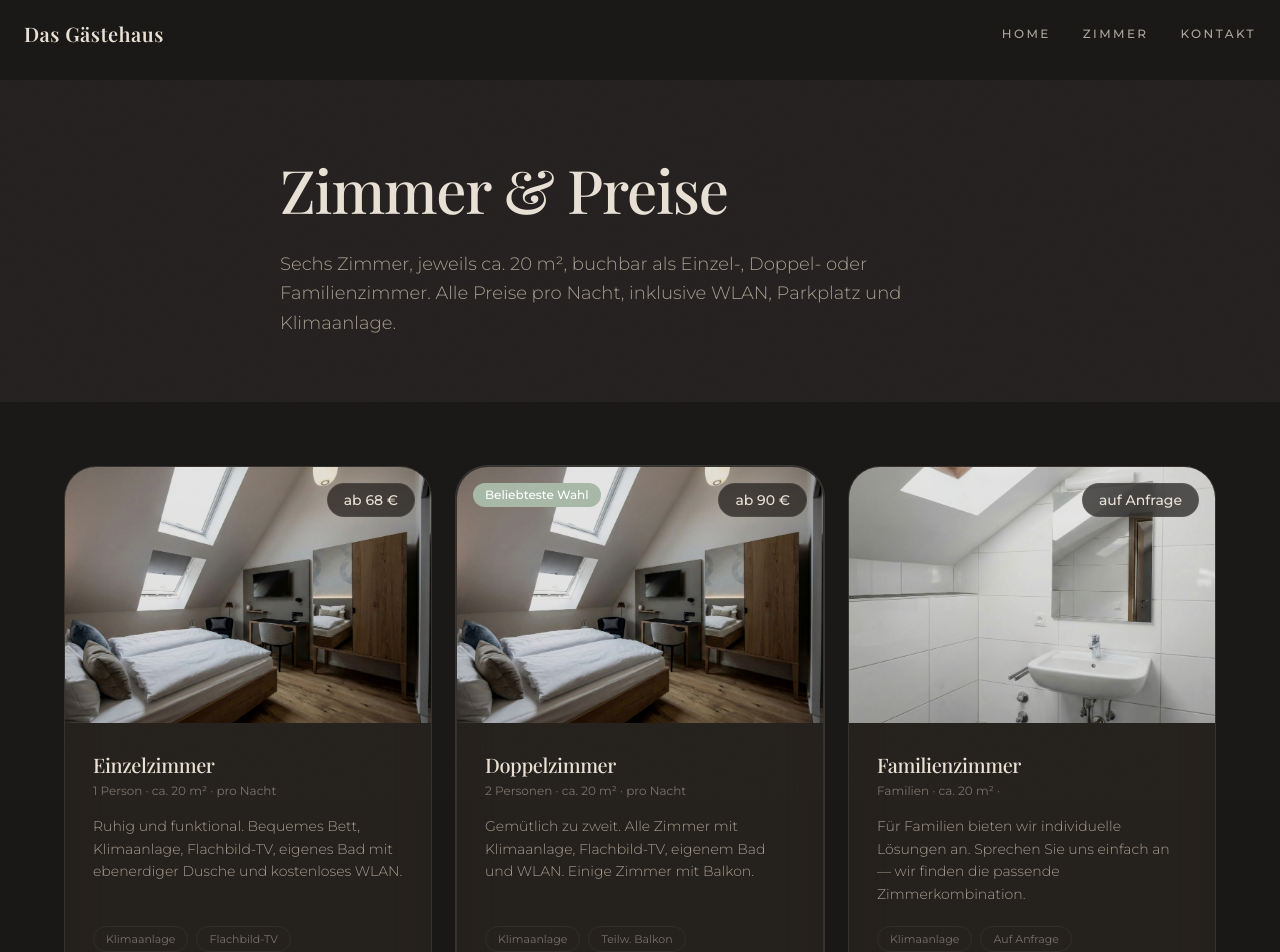
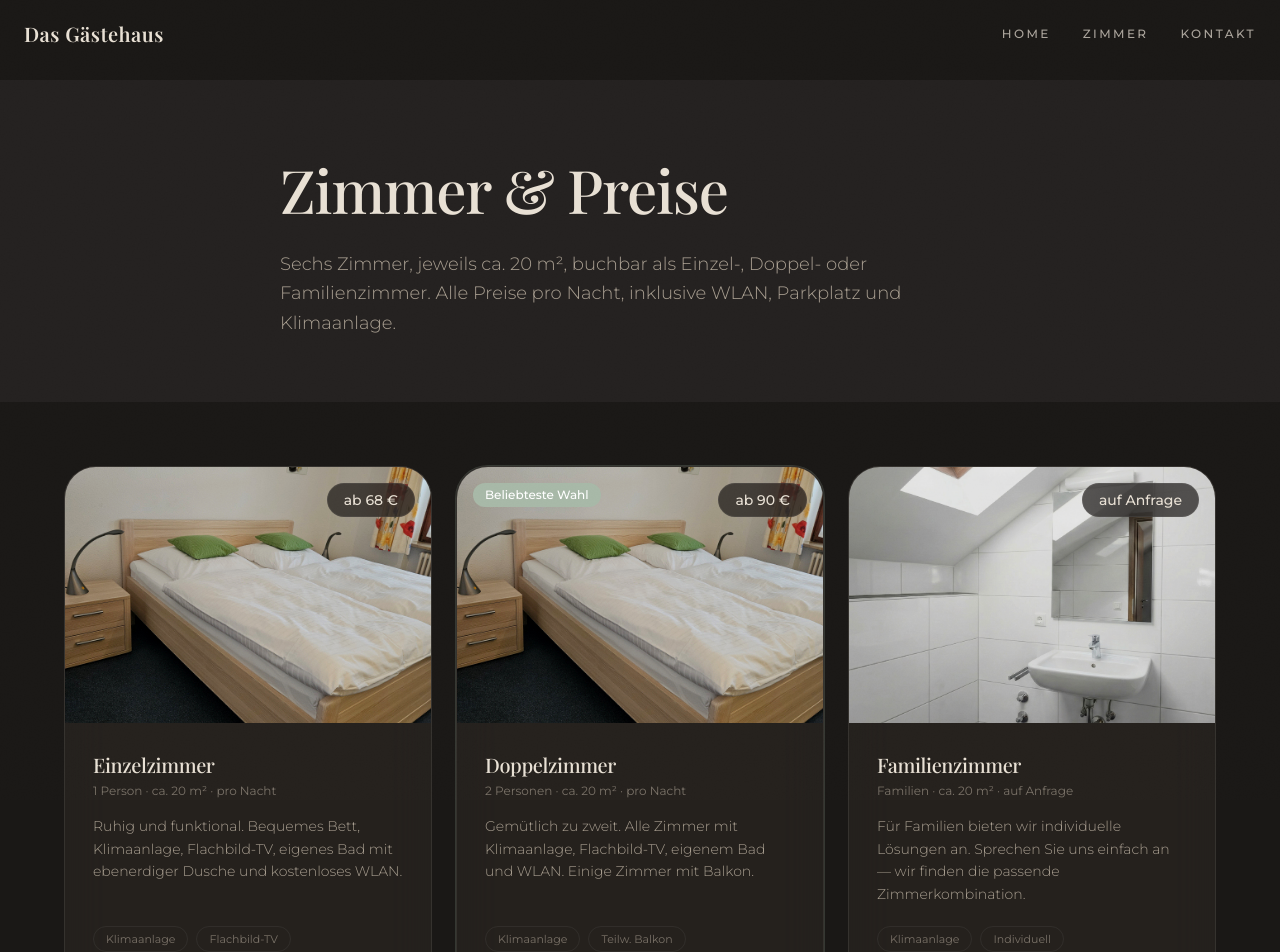
Before and after one commit to leonschmidt020-bot/G-stehaus, a Next.js app: page /zimmer in a window 1280 px wide. Shown: the top 952 px of the page. Built offline with nearby package versions, Linux system fonts and the light colour scheme.

Commit message:
Echtes Zimmerfoto hinzufügen und Familienzimmer-Anzeige korrigieren
Co-Authored-By: Claude Opus 4.6 <noreply@anthropic.com>

```diff
--- a/src/components/home/Gallery.tsx
+++ b/src/components/home/Gallery.tsx
@@ -6,7 +6,7 @@ import { gsap } from "@/lib/gsap";
 
 const images = [
   { src: "/images/exterior.jpg", alt: "Das Gästehaus von außen", span: "md:col-span-2 md:row-span-2" },
-  { src: "/images/room.jpg", alt: "Zimmer mit bequemem Bett und Flachbild-TV" },
+  { src: "/images/zimmer1.jpg", alt: "Zimmer mit bequemem Doppelbett" },
   { src: "/images/bathroom.jpg", alt: "Helles Badezimmer mit Dachfenster" },
   { src: "/images/breakfast.jpg", alt: "Gemeinschaftsbereich im Gästehaus" },
   { src: "/images/exterior.jpg", alt: "Eingangsbereich des Gästehauses", span: "md:col-span-2" },
--- a/src/components/rooms/RoomGrid.tsx
+++ b/src/components/rooms/RoomGrid.tsx
@@ -12,7 +12,7 @@ const rooms = [
     priceNote: "pro Nacht",
     guests: "1 Person",
     size: "ca. 20 m²",
-    image: "/images/room.jpg",
+    image: "/images/zimmer1.jpg",
     description:
       "Ruhig und funktional. Bequemes Bett, Klimaanlage, Flachbild-TV, eigenes Bad mit ebenerdiger Dusche und kostenloses WLAN.",
     extras: ["Klimaanlage", "Flachbild-TV", "Ebenerdige Dusche"],
@@ -23,7 +23,7 @@ const rooms = [
     priceNote: "pro Nacht",
     guests: "2 Personen",
     size: "ca. 20 m²",
-    image: "/images/room.jpg",
+    image: "/images/zimmer1.jpg",
     description:
       "Gemütlich zu zweit. Alle Zimmer mit Klimaanlage, Flachbild-TV, eigenem Bad und WLAN. Einige Zimmer mit Balkon.",
     extras: ["Klimaanlage", "Teilw. Balkon", "Ebenerdige Dusche"],
@@ -32,13 +32,13 @@ const rooms = [
   {
     title: "Familienzimmer",
     price: "auf Anfrage",
-    priceNote: "",
+    priceNote: "auf Anfrage",
     guests: "Familien",
     size: "ca. 20 m²",
     image: "/images/bathroom.jpg",
     description:
       "Für Familien bieten wir individuelle Lösungen an. Sprechen Sie uns einfach an — wir finden die passende Zimmerkombination.",
-    extras: ["Klimaanlage", "Auf Anfrage", "Ebenerdige Dusche"],
+    extras: ["Klimaanlage", "Individuell", "Ebenerdige Dusche"],
   },
 ];
 
```
Also changed, not shown: public/images/zimmer1.jpg (added).
